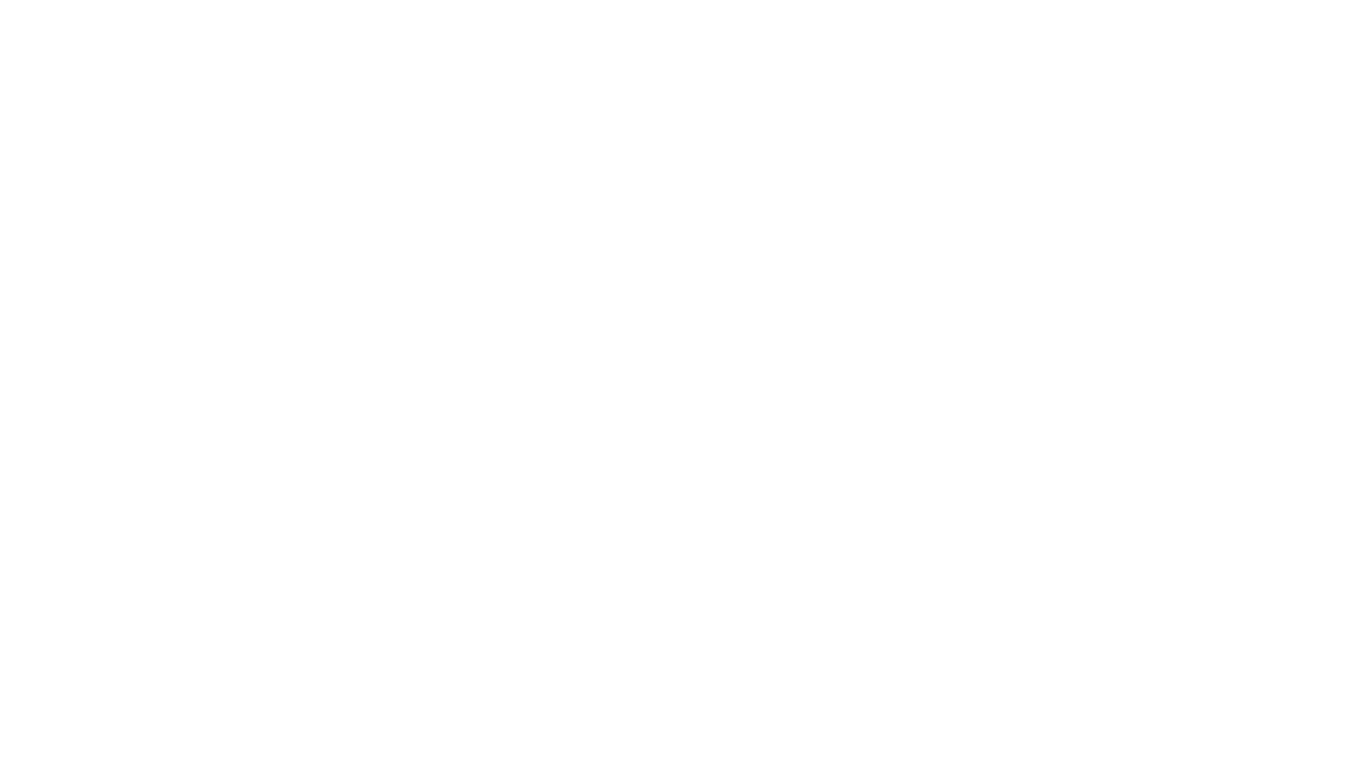
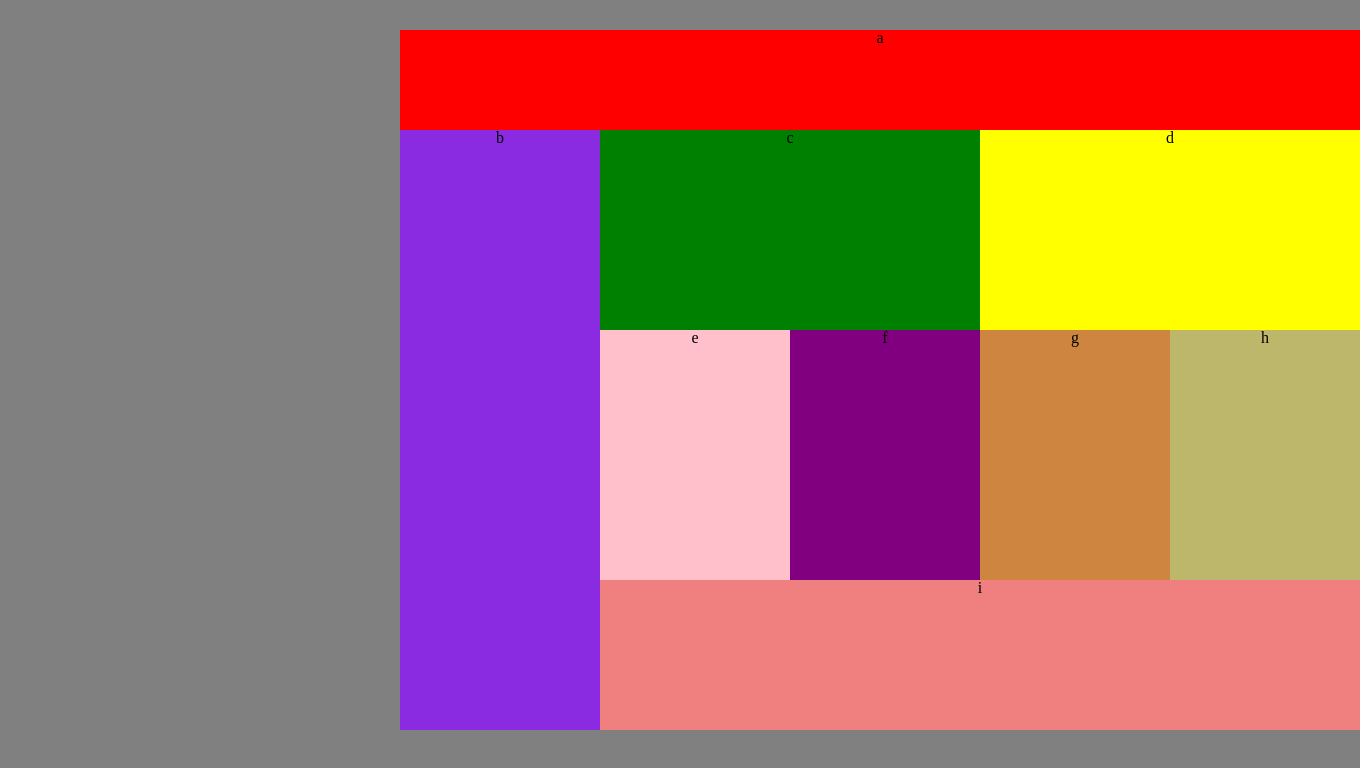
Before and after one commit to Awood549/lab-01, a plain HTML site: page index.html in a window 1280 px wide. Shown: the whole page, 1360 px wide, since content can reach past the window. Drawn offline with Linux system fonts and the light colour scheme.

Commit message:
Almost got it!

```diff
--- /dev/null
+++ b/base.css
@@ -0,0 +1,7 @@
+body{
+    width: 480px;
+    margin: 0 auto;
+    text-align: center;
+    background-color:grey;
+
+}
--- a/index.html
+++ b/index.html
@@ -5,19 +5,22 @@
     <meta name="viewport" content="width=device-width, initial-scale=1.0">
     <meta http-equiv="X-UA-Compatible" content="ie=edge">
     <link href= "reset.css" rel="stylesheet">
+    <link href= "base.css" rel="stylesheet">
     <link href= "style.css" rel= "stylesheet">
+    <link href= "layout.css" rel="stylesheet">
     <title>Lab 01</title>
 </head>
 <body>
-    <div></div>
-    <div></div>
-    <div></div>
-    <div></div>
-    <div></div>
-    <div></div>
-    <div></div>
-    <div></div>
-    <div></div>
-
+    <section>
+    <div id = "a">a</div>
+    <div id = "b">b</div>
+    <div id = "c">c</div>
+    <div id = "d">d</div>
+    <div id = "e">e</div>
+    <div id = "f">f</div>
+    <div id = "g">g</div>
+    <div id = "h">h</div>
+    <div id = "i">i</div>
+    </section>
 </body>
 </html>
--- /dev/null
+++ b/layout.css
@@ -0,0 +1,48 @@
+div{
+    float: left;
+}
+
+@media only screen and (min-width:768px){
+    section{
+        margin-top:30px;
+        display: inline-block;
+
+    }
+    }
+    #a{
+        width:960px;
+        height: 100px;
+    }
+    #b{
+        width:200px;
+        height:600px;
+    }
+    #c{
+        width:380px;
+        height:200px;
+    }
+    #d{
+        width:380px;
+        height:200px;
+    }
+    #e{
+        width:190px;
+        height:250px;
+    }
+    #f{
+        width:190px;
+        height:250px;
+    }
+    #g{
+        width:190px;
+        height:250px;
+    }
+    #h{
+        width:190px;
+        height:250px;
+    }
+    #i{
+        width:760px;
+        height:150px;
+    }
+}
--- a/style.css
+++ b/style.css
@@ -1,3 +1,45 @@
-*{
-    border:1px red dotted;
+#a{
+    width:480px;
+    height:75px;
+    background-color: red;
 }
+#b{
+    width:480px;
+    height:150px;
+    background-color: blueviolet;
+}
+#c{
+    width:480px;
+    height:125px;
+    background-color: green;
+}
+#d{
+    width:480px;
+    height:125px;
+    background-color: yellow;
+}
+#e{
+    width:240px;
+    height:250px;
+    background-color: pink;
+}
+#f{
+    width:240px;
+    height:250px;
+    background-color: purple;
+}
+#g{
+    width:240px;
+    height:250px;
+    background-color: peru;
+}
+#h{
+    width:240px;
+    height:250px;
+    background-color: darkkhaki;
+}
+#i{
+    width:480px;
+    height:80px;
+    background-color: lightcoral;
+}
```
